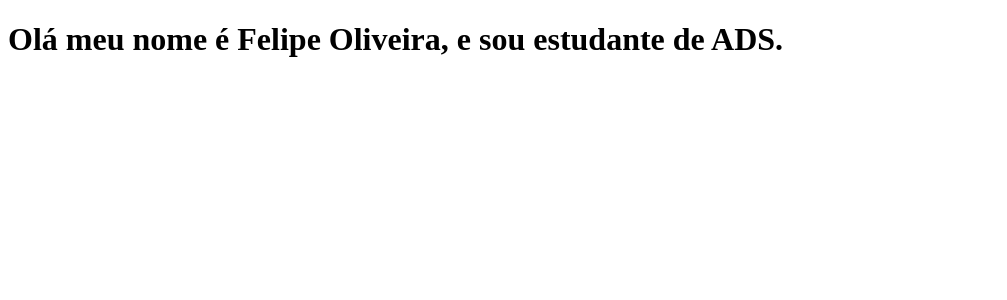
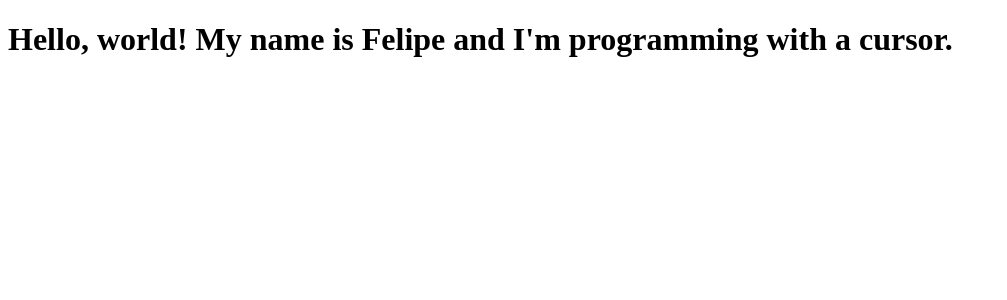
Before and after one commit to Felipeoliveeira/felipetech, a Next.js app: page / in a window 1280 px wide. Shown: the top 300 px of the page, without its empty margins (0-1007 px from the left). Built offline with nearby package versions, Linux system fonts and the light colour scheme.

Commit message:
commit inicial

```diff
--- a/pages/index.js
+++ b/pages/index.js
@@ -1,6 +1,15 @@
+import Head from 'next/head'
+
 function funcao(){
 
-  return <h1>Olá meu nome é Felipe Oliveira, e sou estudante de ADS.</h1>
+  return (
+    <>
+      <Head>
+        <title>Felipe Tech Studio</title>
+      </Head>
+      <h1>Hello, world! My name is Felipe and I'm programming with a cursor.</h1>
+    </>
+  )
 
 }
 export default funcao
```
